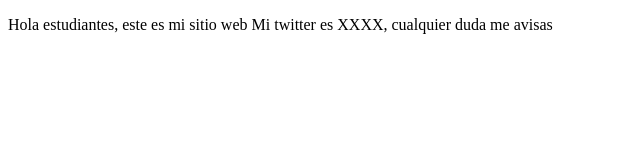
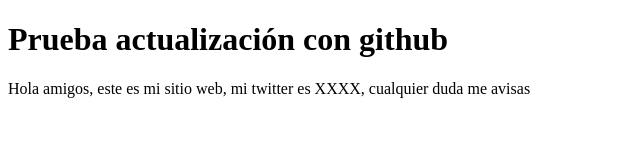
Before and after one commit to ymontenegr/Varios, a plain HTML site: page index.html in a window 1280 px wide. Shown: the whole page, without its empty margins (0-640 px from the left). Drawn offline with Linux system fonts and the light colour scheme.

Commit message:
Cambio: se agrega título y cabecera

```diff
--- a/index.html
+++ b/index.html
@@ -4,11 +4,11 @@
     <meta charset="UTF-8">
     <meta http-equiv="X-UA-Compatible" content="IE=edge">
     <meta name="viewport" content="width=device-width, initial-scale=1.0">
-    <title>Hola mundo</title>
+    <title>Hola mundo actualización</title>
 </head>
 <body>
-    <p>Hola estudiantes, este es mi sitio web
-        Mi twitter es XXXX, cualquier duda me avisas
+    <h1>Prueba actualización con github</h1>
+    <p>Hola amigos, este es mi sitio web, mi twitter es XXXX, cualquier duda me avisas
     </p>
 </body>
 </html>
```
